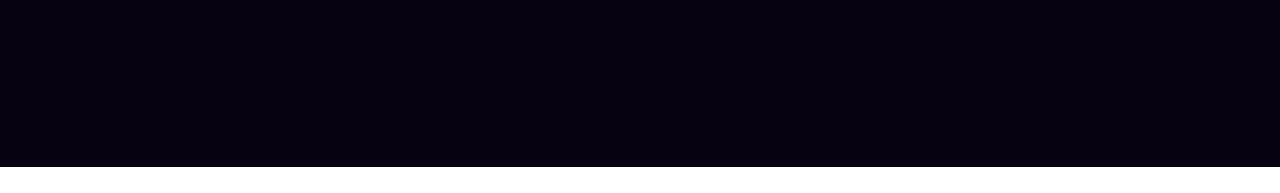
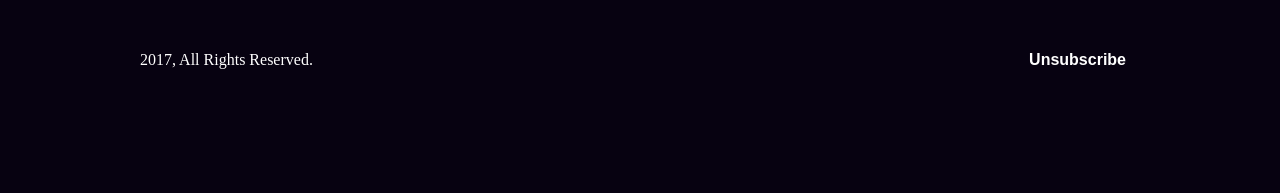
Before and after one commit to Fazle240102/new-year-project, a plain HTML site: page index.html in a window 1280 px wide. Shown: the part 2813-3006 px from the top of the page. Before the commit the page ends 2980 px from the top, so only its background shows below. Drawn offline with Linux system fonts and the light colour scheme.

Commit message:
complete footer

```diff
--- a/index.html
+++ b/index.html
@@ -138,6 +138,14 @@
         <img src="./resources/Twitter.png" alt="" />
         <img src="./resources/Linkedin.png" alt="" />
       </div>
+
+      <!-- footer endline -->
+
+      <div class="footer-endline">
+        <p>2017, All Rights Reserved.</p>
+
+        <button class="footer-btn">Unsubscribe</button>
+      </div>
     </footer>
   </body>
 </html>
--- a/style.css
+++ b/style.css
@@ -170,12 +170,12 @@
 /* footer styles */
 
 .footer {
+  color: #fff;
   background-color: #070211;
   padding: 120px 140px;
   margin-top: 120px;
 }
 .footer-1 {
-  color: #fff;
   display: flex;
   justify-content: space-between;
   align-items: center;
@@ -206,3 +206,24 @@
   width: 40px;
   cursor: pointer;
 }
+.footer-endline {
+  display: flex;
+  justify-content: space-between;
+  align-items: center;
+}
+.footer-btn {
+  font-size: 16px;
+  font-weight: 700;
+  border-radius: 4px;
+  border: none;
+  padding: 4px 14px;
+  color: #fff;
+  background-color: transparent;
+  cursor: pointer;
+}
+.footer-btn:hover {
+  border-radius: 4px;
+  color: #000;
+  background-color: #fff;
+  cursor: pointer;
+}
```
